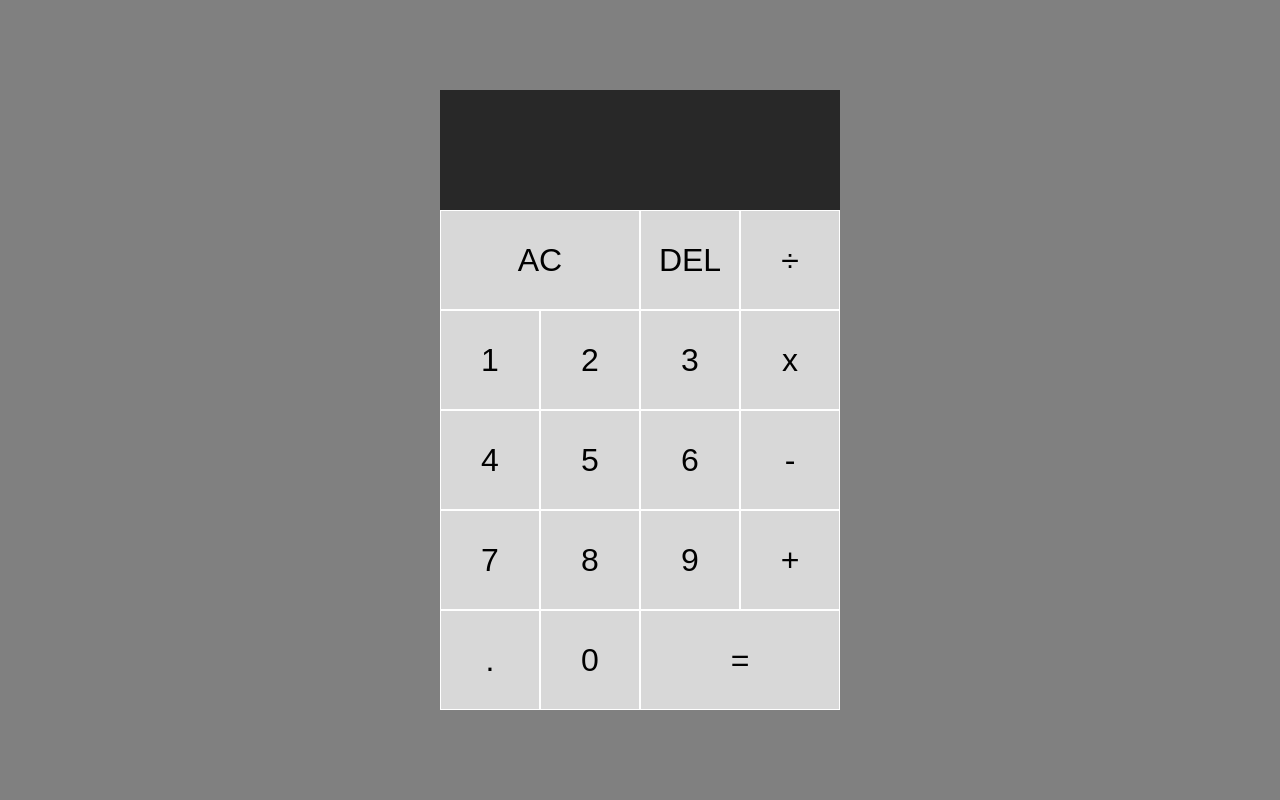
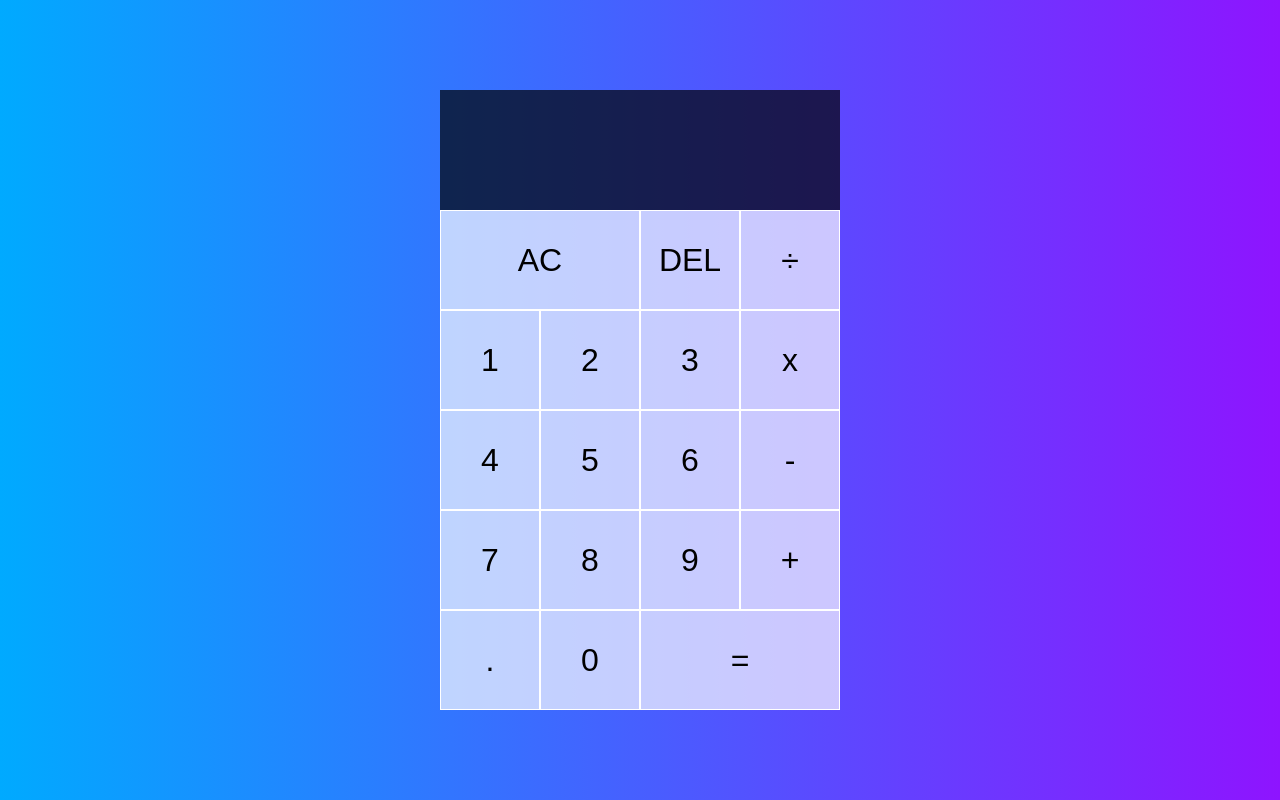
Before and after one commit to marcmaralou/calculator, a plain HTML site: page index.html in a window 1280 px wide. Drawn offline with Linux system fonts and the light colour scheme.

Commit message:
Add files via upload

```diff
--- a/stylesheet.css
+++ b/stylesheet.css
@@ -5,7 +5,7 @@
 
 body {
     margin: 0; /* moves calc slightly up and i like it */
-    background: gray;
+    background: linear-gradient(to right, #00AAFF, #8e14ff);
 }
 
 #calculator {
```
